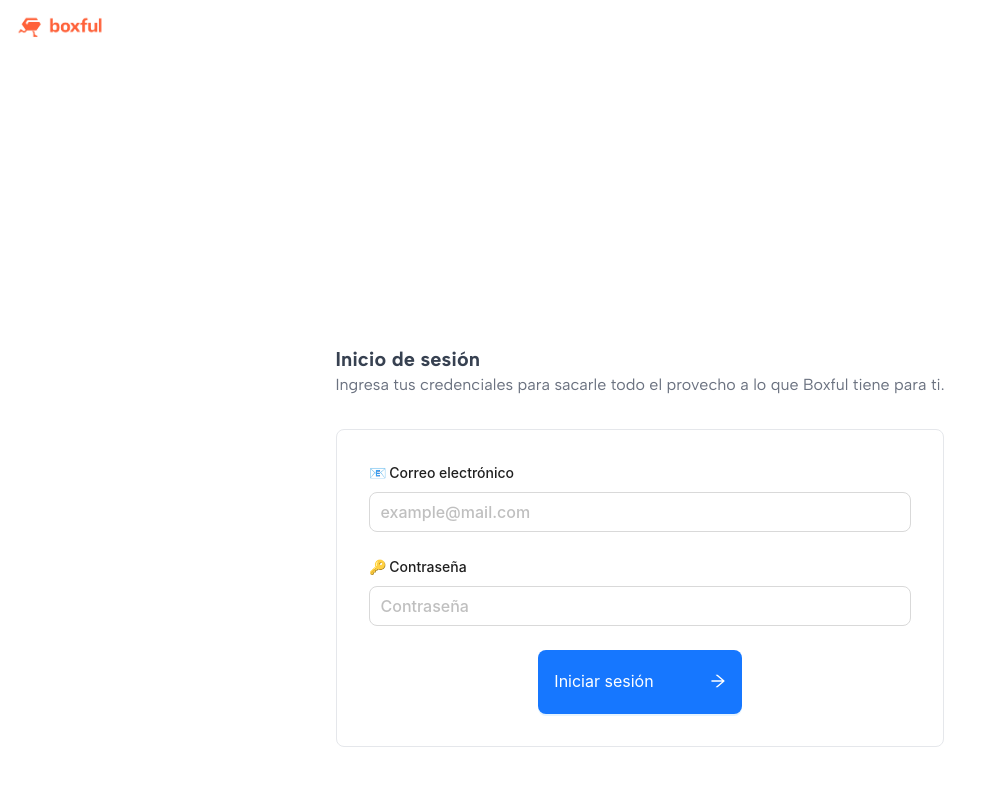
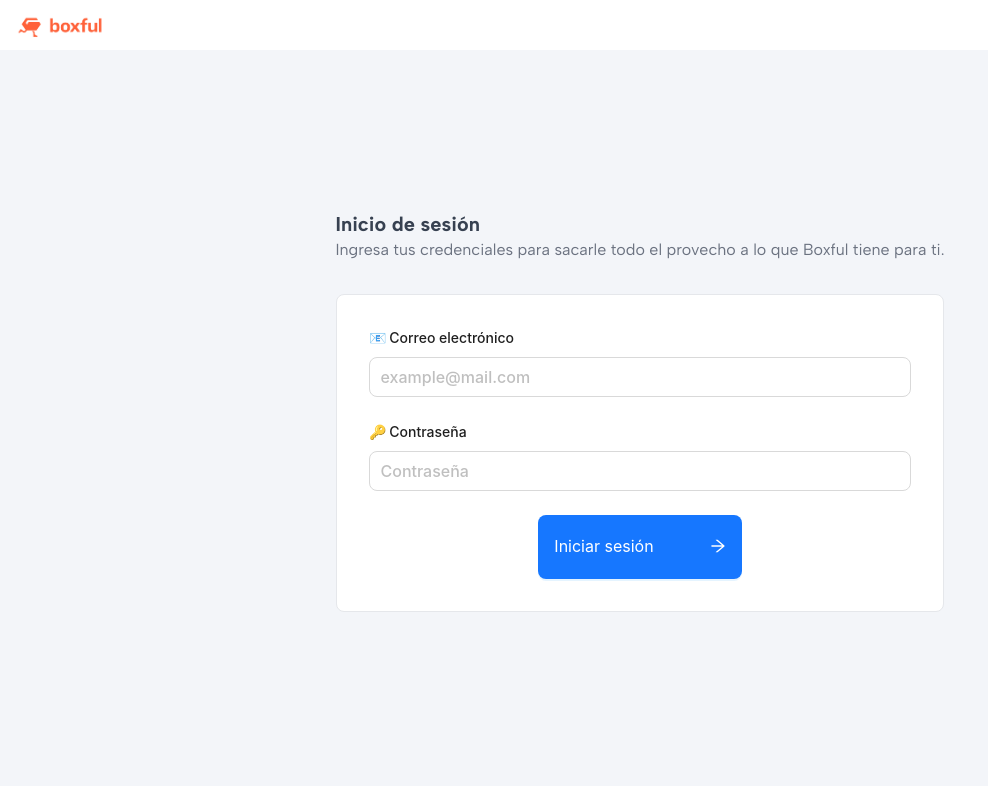
Before and after one commit to federico-ramirez/boxfull-technical-test, a Next.js app in the folder boxful/: page /login in a window 1280 px wide. Shown: the top 786 px of the page, without its empty margins (0-988 px from the left). Built offline with nearby package versions, Linux system fonts and the light colour scheme.

Commit message:
style: Change header and body widths on layout.tsx

```diff
--- a/boxful/app/layout.tsx
+++ b/boxful/app/layout.tsx
@@ -19,7 +19,7 @@ export default function RootLayout({
   children: React.ReactNode;
 }>) {
   const header = (
-    <header className="w-screen bg-white">
+    <header className="w-full bg-white">
       <Image src={boxLogo} alt="Boxful Logo" height={50} className="mx-4" />
     </header>
   )
@@ -27,7 +27,7 @@ export default function RootLayout({
   return (
     <html lang="en">
       <body
-        className={`${albertSans.className} w-full h-screen min-h-screen antialiased`}
+        className={`${albertSans.className} w-full h-full min-h-full bg-gray-custom`}
       >
         {header}
         {children}
```
